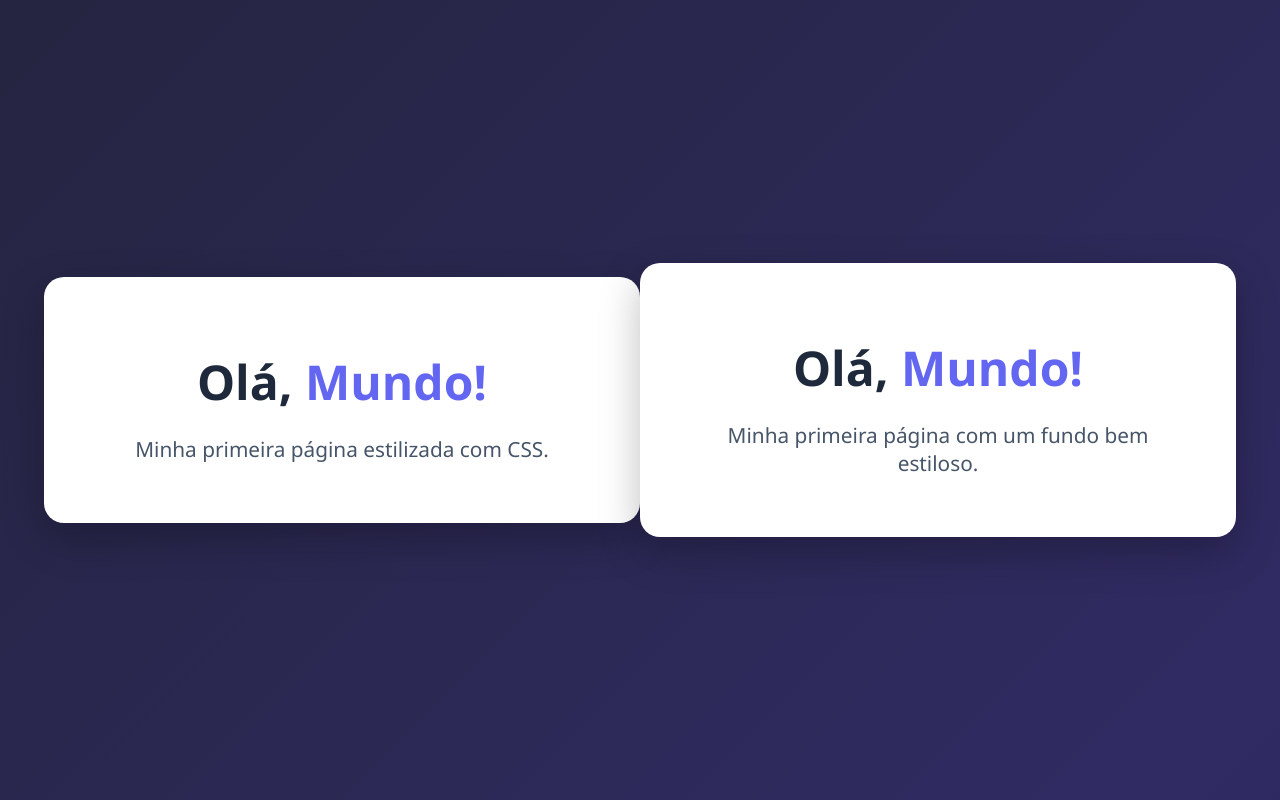
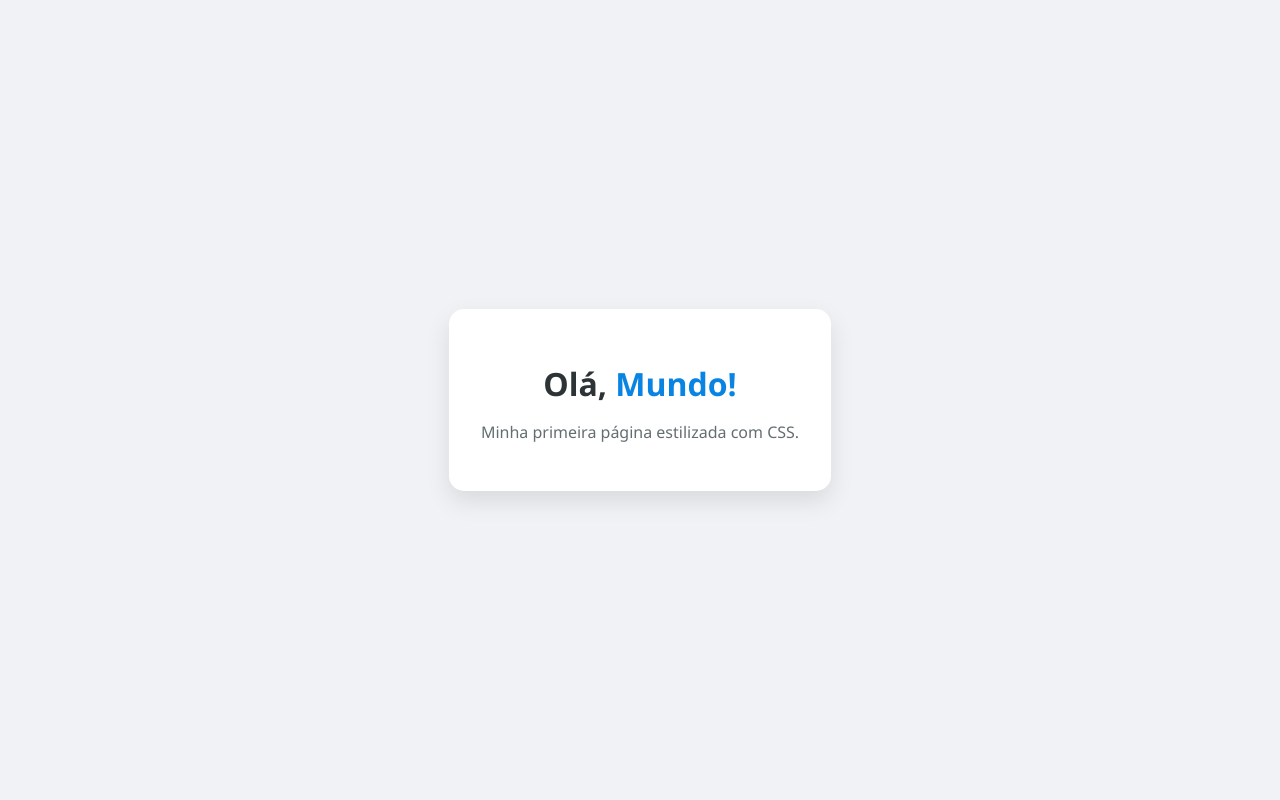
Before and after one commit to P3dric/teste, a plain HTML site: page index.html in a window 1280 px wide. Drawn offline with Linux system fonts and the light colour scheme.

Commit message:
teste 327

```diff
--- a/index.html
+++ b/index.html
@@ -48,69 +48,3 @@
 
 </body>
 </html>
-
-
-
-<!DOCTYPE html>
-<html lang="pt-br">
-<head>
-    <meta charset="UTF-8">
-    <meta name="viewport" content="width=device-width, initial-scale=1.0">
-    <title>Olá Mundo com Fundo Moderno</title>
-    <style>
-        body {
-            font-family: 'Segoe UI', Tahoma, Geneva, Verdana, sans-serif;
-            min-height: 100vh;
-            margin: 0;
-            display: flex;
-            justify-content: center;
-            align-items: center;
-
-            /* Fundo gradiente animado - principal destaque */
-            background: linear-gradient(-45deg, #0f0c29, #302b63, #24243e, #1a0033, #2a0a4a);
-            background-size: 400% 400%;
-            animation: gradientFlow 20s ease infinite;
-        }
-
-        @keyframes gradientFlow {
-            0%   { background-position: 0% 50%; }
-            50%  { background-position: 100% 50%; }
-            100% { background-position: 0% 50%; }
-        }
-
-        .card {
-            background-color: white;
-            padding: 2.5rem 3rem;
-            border-radius: 20px;
-            box-shadow: 0 15px 40px rgba(0,0,0,0.25);
-            text-align: center;
-            max-width: 500px;
-            width: 90%;
-        }
-
-        h1 {
-            color: #1e293b;
-            margin-bottom: 0.8rem;
-            font-size: 3rem;
-        }
-
-        p {
-            color: #475569;
-            font-size: 1.3rem;
-        }
-
-        span {
-            color: #6366f1;
-            font-weight: bold;
-        }
-    </style>
-</head>
-<body>
-
-    <div class="card">
-        <h1>Olá, <span>Mundo!</span></h1>
-        <p>Minha primeira página com um fundo bem estiloso.</p>
-    </div>
-
-</body>
-</html>
```
